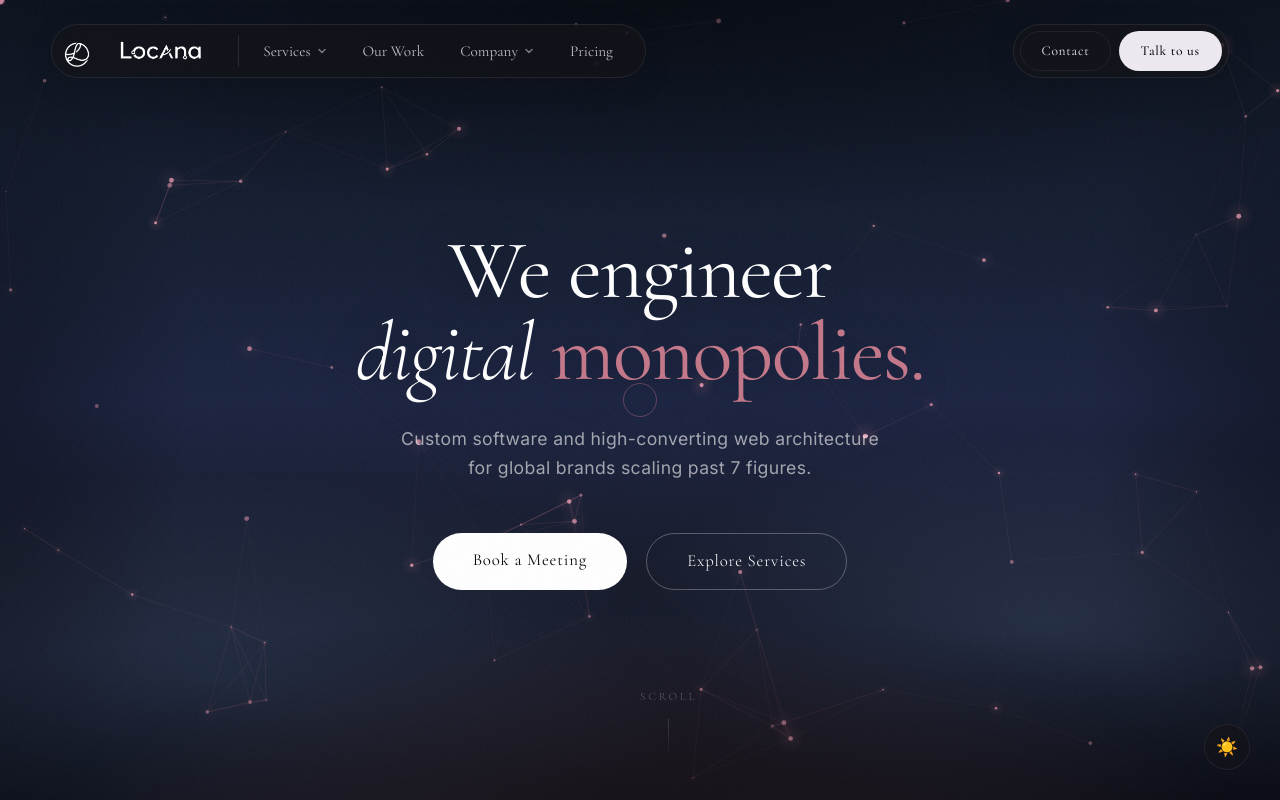
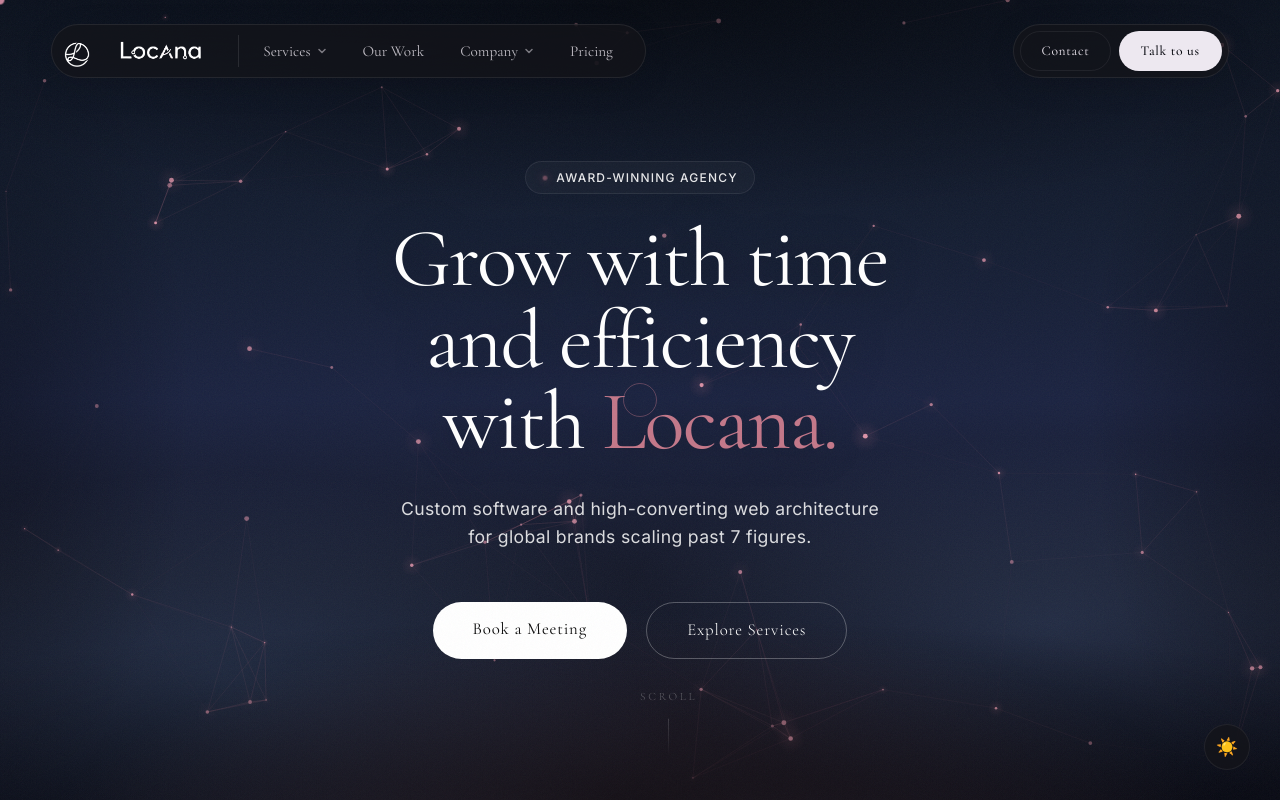
Before and after one commit to Locana-tech-co/Locana-tech-co-Locana-website-version-01, a React (Vite) app: page / in a window 1280 px wide. Shown: the top 800 px of the page. Built offline with nearby package versions, Linux system fonts and the light colour scheme.

Commit message:
feat: Add glassmorphism badge, refine hero typography and contrast

```diff
--- a/src/components/Hero.jsx
+++ b/src/components/Hero.jsx
@@ -13,9 +13,11 @@
       <div className="h-vig" aria-hidden="true" />
 
       <div className="h-content">
-        {/* Elite Software badge removed as requested */}
-        <h1 className="mega">We engineer<br /><em>digital</em> <span className="rose-w">monopolies.</span></h1>
-        <p className="h-sub">Custom software and high-converting web architecture<br />for global brands scaling past 7 figures.</p>
+        <div className="hero-badge">
+          <span className="badge-dot"></span> Award-Winning Agency
+        </div>
+        <h1 className="mega">Grow with time <br/>and efficiency with <span className="rose-w">Locana.</span></h1>
+        <p className="h-sub">Custom software and high-converting web architecture for global brands scaling past 7 figures.</p>
         <div className="h-btns">
           <Link to="/contact" className="btn-hero-w">Book a Meeting</Link>
           <Link to="/services" className="btn-hero-o">Explore Services</Link>
--- a/src/index.css
+++ b/src/index.css
@@ -155,12 +155,16 @@
 .bdot { width: 5px; height: 5px; border-radius: 50%; background: var(--rose); animation: bdPulse 2s infinite; }
 @keyframes bdPulse { 0%,100% { opacity: 1; } 50% { opacity: .25; } }
 
-h1.mega { font-family: var(--f); font-size: clamp(2.8rem,6.5vw,6rem); font-weight: 400; line-height: .98; letter-spacing: -.02em; color: #fff; margin-bottom: 2rem; animation: fadeUp .95s .12s var(--ease) both; text-shadow: 0 2px 40px rgba(0,0,0,.4); }
+.hero-badge { display: inline-flex; align-items: center; gap: 8px; padding: 6px 16px; border-radius: 100px; background: rgba(255, 255, 255, 0.03); border: 1px solid rgba(255, 255, 255, 0.08); backdrop-filter: blur(12px); font-size: 0.75rem; font-weight: 500; text-transform: uppercase; letter-spacing: 0.1em; color: rgba(255, 255, 255, 0.9); margin-bottom: 1.5rem; animation: fadeUp .95s 0s var(--ease) both; }
+.badge-dot { width: 6px; height: 6px; background: var(--rose); border-radius: 50%; box-shadow: 0 0 10px var(--rose); animation: pulse 2s infinite; }
+@keyframes pulse { 0% { opacity: 1; transform: scale(1); } 50% { opacity: 0.5; transform: scale(0.8); } 100% { opacity: 1; transform: scale(1); } }
+
+h1.mega { font-family: var(--f); font-size: clamp(2.8rem,6.5vw,6rem); font-weight: 400; line-height: .98; letter-spacing: -.02em; color: #fff; margin-bottom: 2rem; max-width: 14ch; margin-inline: auto; animation: fadeUp .95s .12s var(--ease) both; text-shadow: 0 2px 40px rgba(0,0,0,.4); }
 [data-theme="light"] h1.mega { color: var(--ink); text-shadow: none; }
 h1.mega em      { font-style: italic; font-weight: 300; }
 h1.mega .rose-w { color: var(--rose); }
 
-.h-sub { font-family: var(--f-body); font-size: 1.1rem; font-weight: 300; color: rgba(255,255,255,.6); letter-spacing: .02em; margin-bottom: 3.2rem; animation: fadeUp .95s .24s var(--ease) both; }
+.h-sub { font-family: var(--f-body); font-size: 1.1rem; font-weight: 300; color: rgba(255,255,255,.85); letter-spacing: .02em; margin-bottom: 3.2rem; max-width: 45ch; margin-inline: auto; animation: fadeUp .95s .24s var(--ease) both; }
 [data-theme="light"] .h-sub { color: var(--body); }
 
 .h-btns { display: flex; gap: 1.2rem; justify-content: center; flex-wrap: wrap; animation: fadeUp .95s .36s var(--ease) both; }
```
